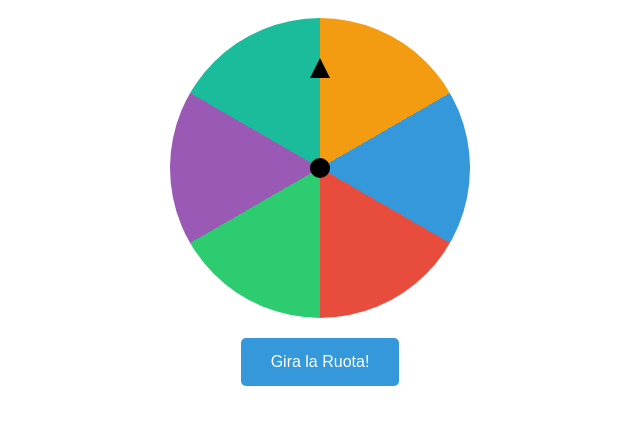
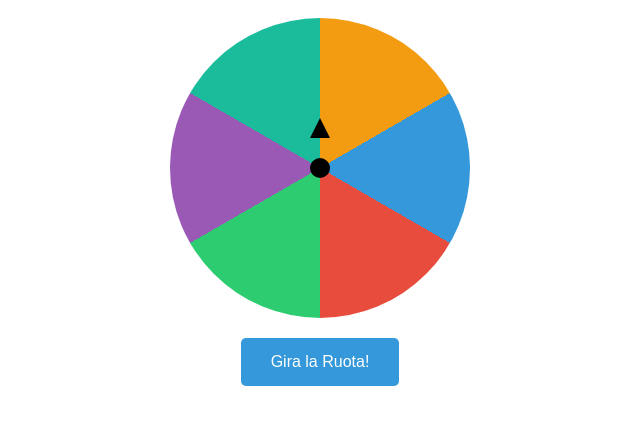
Before and after one commit to teobongi/regaloelisa, a plain HTML site: page index.html in a window 1280 px wide. Shown: the part 90-514 px from the top of the page, without its empty margins (320-960 px from the left). Drawn offline with Linux system fonts and the light colour scheme.

Commit message:
Update index.html

```diff
--- a/index.html
+++ b/index.html
@@ -43,7 +43,7 @@
         /* Freccia centrata sopra la ruota */
         .arrow {
             position: absolute;
-            top: 40px; /* Posiziona la freccia sopra la ruota */
+            top: 100px; /* Posiziona la freccia sopra la ruota */
             left: 50%;
             transform: translateX(-50%);
             width: 0;
```
